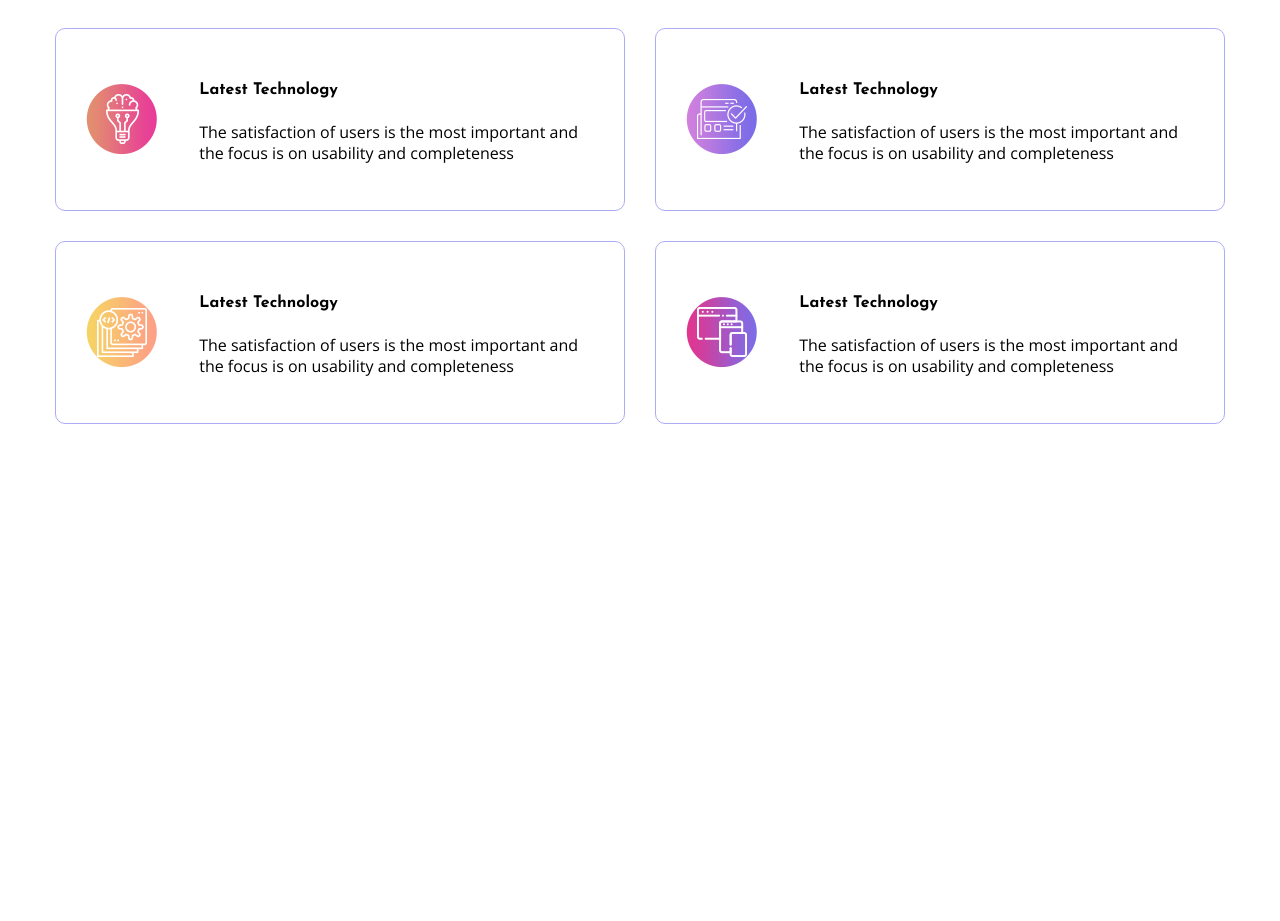
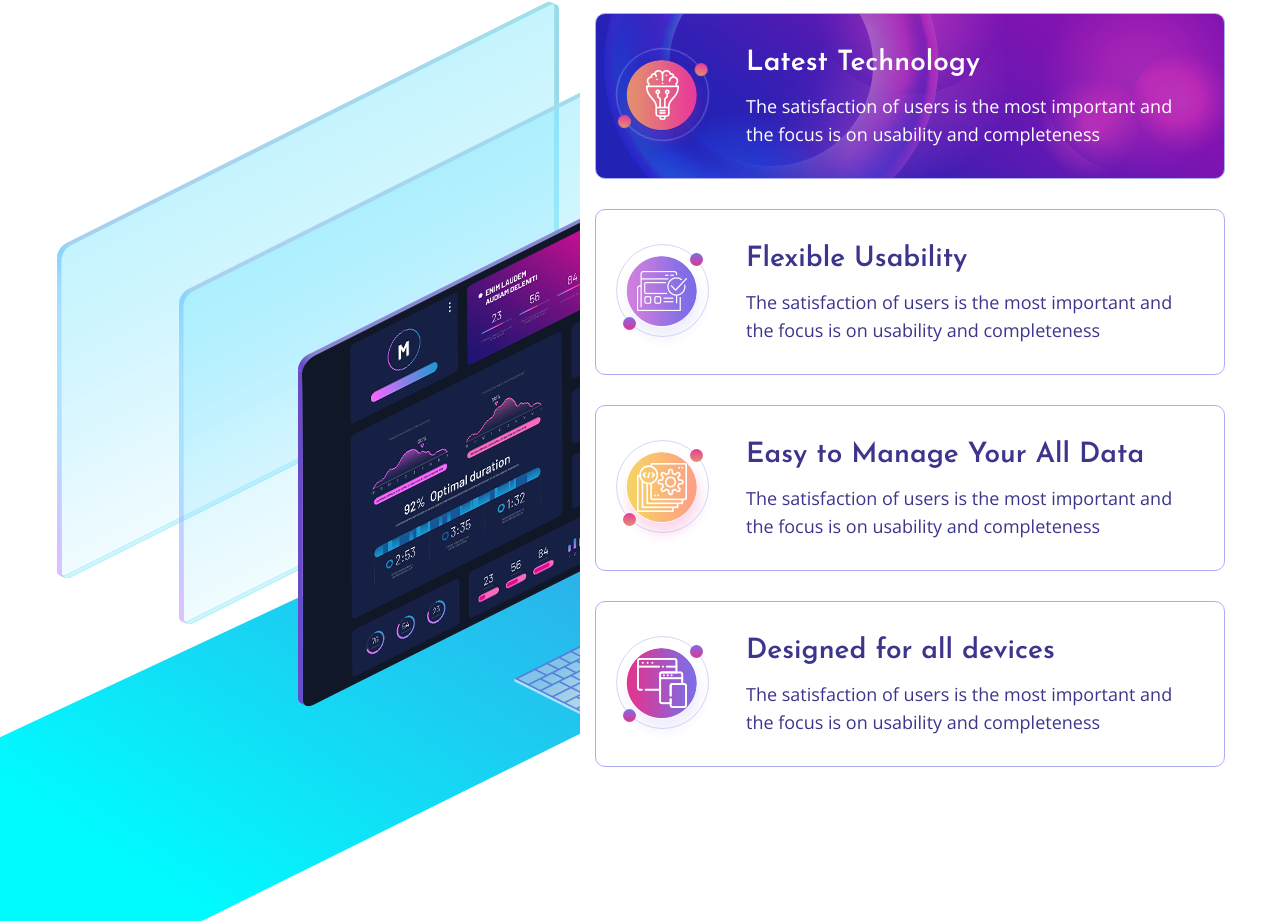
Before and after one commit to gaponova/mosto, a plain HTML site: page index.html in a window 1280 px wide. Shown: the part 1879-2800 px from the top of the page. Before the commit the page ends 2318 px from the top, so only its background shows below. Drawn offline with nearby package versions, Linux system fonts and the light colour scheme; a script that the page names is missing.

Commit message:
Улучшенный вариант разметки и стилизации секции boost

```diff
--- a/css/style.css
+++ b/css/style.css
@@ -303,7 +303,7 @@ header {
 
 .btn-transparent {
   display: inline-block;
-  font-family: "openSans", sans-serif;
+  font-family: "Open Sans", sans-serif;
   font-size: 16px;
   font-weight: 600;
   line-height: 28px;
@@ -582,7 +582,9 @@ input:checked+#overlay>* {
 
 /*----------Стили для блока секции boost ----------*/
 
-.boost {}
+.boost {
+  position: relative;
+}
 
 .boost-decs {
   max-width: 750px;
@@ -596,6 +598,13 @@ input:checked+#overlay>* {
 
 .boost__text {}
 
+.boost-img {
+  position: absolute;
+  top: 15%;
+  left: -11%;
+  z-index: -2;
+}
+
 .boost-row {
   display: flex;
   flex-wrap: wrap;
@@ -603,32 +612,187 @@ input:checked+#overlay>* {
   margin: 0 -15px;
 }
 
+.boost-box {}
+
+.boost-box__empty {
+  width: calc(45%);
+}
+
+.boost-box__full {
+  position: relative;
+  width: calc(55%);
+  background: rgb(100%, 100%, 100%, 1);
+  z-index: 0;
+}
+
 .boost-item {
+  position: relative;
   display: flex;
   justify-content: space-between;
   align-items: center;
-  width: calc(50% - 30px);
-  margin: 15px;
+  margin: 0 15px 30px;
   padding: 30px;
+  background-color: rgba(255, 255, 255, 1);
   border: 1px solid #acacf4;
   border-radius: 10px;
+  transition: 0.3s;
 }
 
+.boost-item:hover {
+  background-color: rgba(255, 255, 255, 0);
+  color: #ffffff;
+}
+
+.boost-item::before {
+  content: "";
+  position: absolute;
+  top: 0;
+  left: 0;
+  width: 100%;
+  height: 100%;
+  background: url(../img/feature-bg.png) no-repeat center center;
+  background-size: cover;
+  border-radius: 10px;
+  transition: 0.3s;
+  opacity: 1;
+  z-index: -1;
+}
+
+.boost-item_active {
+  background: url(../img/feature-bg.png) no-repeat center center;
+  background-size: cover;
+}
+
+
+
 .boost-item__thumb {
-  width: 200px;
+  position: relative;
+  min-width: 100px;
+  margin-right: 20px;
+
+
+}
+
+.circle {
+  animation-name: circle;
+  position: absolute;
+  top: -12px;
+  left: -10px;
+  width: 93px;
+  height: 93px;
+  border: 1px solid rgb(67%, 67%, 96%, 0.5);
+  border-radius: 50%;
+
+
+}
+
+.boost-item:hover .circle {
+  animation-duration: 3s;
+  animation-timing-function: linear;
+  animation-iteration-count: infinite;
+}
+
+.circle_active {
+  position: absolute;
+  top: -12px;
+  left: -10px;
+  width: 93px;
+  height: 93px;
+  border: 1px solid rgb(67%, 67%, 96%, 0.5);
+  border-radius: 50%;
+
+  animation-name: circle;
+  animation-duration: 3s;
+  animation-timing-function: linear;
+  animation-iteration-count: infinite;
+}
+
+.circle::before,
+.circle_active::before {
+  display: block;
+  content: "";
+  position: absolute;
+  top: 8px;
+  right: 5px;
+  width: 13px;
+  height: 13px;
+  background-image: linear-gradient(0deg, #e2906e 0, #e83a99 100%);
+  border-radius: 50%;
+}
+
+.circle::after,
+.circle_active::after {
+  display: block;
+  content: "";
+  position: absolute;
+  bottom: 6px;
+  left: 6px;
+  width: 13px;
+  height: 13px;
+  background-image: linear-gradient(0deg, #e2906e 0, #e83a99 100%);
+  border-radius: 50%;
+}
+
+
+@keyframes circle {
+  from {
+
+    transform: rotate(0);
+  }
+
+  to {
+    transform: rotate(360deg);
+  }
+}
+
+
+.circle_purple::before {
+  background-image: linear-gradient(0deg, #e1358f 0, #7e6ce7 100%);
+}
+
+.circle_purple::after {
+  background-image: linear-gradient(0deg, #e1358f 0, #7e6ce7 100%);
 }
 
 .boost-item__img {
   display: block;
+  box-shadow: 2.419px 9.703px 12.48px 0.52px rgba(67%, 67%, 96%, 0.2);
+  border-radius: 50%;
+  /* padding: 10px; */
+}
+
+.boost-item__img_pink {
+  box-shadow: 2.419px 9.703px 12.48px 0.52px rgba(232, 58, 153, 0.2);
 }
 
 .boost-item__content {}
 
-.boost-item__title {}
+.boost-item__title {
+  margin: 0;
+  font-size: 28px;
+  line-height: 38px;
+  font-weight: 600;
+  color: #3b368c;
+  margin-bottom: 10px;
+}
 
-.boost-item__info {}
+.boost-item__info {
+  margin: 0;
+  font-size: 18px;
+  line-height: 28px;
+  font-weight: 400;
+  color: #3b368c;
+}
 
+.boost-item__title_active,
+.boost-item__info_active {
+  color: #fff;
+}
 
+.boost-item:hover .boost-item__title,
+.boost-item:hover .boost-item__info {
+  color: #fff;
+}
 
 
 /*----------Кнопка Наверх----------*/
--- a/index.html
+++ b/index.html
@@ -151,42 +151,55 @@
       <h2 class="boost__title">Boost Your Productivity</h2>
       <p class="boost__text">In the process of making a app, the satisfaction of users is the most important and the focus is on usability and completeness</p>
     </div>
+    <div class="boost-img">
+      <img src="img/pc-mockup.png" alt="pc">
+    </div>
     <div class="container">
       <div class="boost-row">
-        <div class="boost-item">
-          <div class="boost-item__thumb">
-            <img class="boost-item__img" src="img/mini1.png" alt="technology">
+        <div class="boost-box boost-box__empty">
+
+        </div>
+        <div class="boost-box boost-box__full">
+          <div class="boost-item boost-item_active">
+
+            <div class="boost-item__thumb boost-item__thumb_orange">
+              <div class="circle circle_active"></div>
+              <img class="boost-item__img boost-item__img_pink" src="img/mini1.png" alt="technology">
             </div>
             <div class="boost-item__content">
-            <h4 class="boost-item__title">Latest Technology</h4>
+              <h4 class="boost-item__title boost-item__title_active">Latest Technology</h4>
+              <p class="boost-item__info boost-item__info_active">The satisfaction of users is the most important and the focus is on usability and completeness</p>
+            </div>
+          </div>
+          <div class="boost-item">
+            <div class="boost-item__thumb boost-item__thumb_purple">
+              <div class="circle circle_purple"></div>
+              <img class="boost-item__img" src="img/mini2.png" alt="technology">
+            </div>
+            <div class="boost-item__content">
+              <h4 class="boost-item__title">Flexible Usability</h4>
               <p class="boost-item__info">The satisfaction of users is the most important and the focus is on usability and completeness</p>
             </div>
           </div>
           <div class="boost-item">
-          <div class="boost-item__thumb">
-            <img class="boost-item__img" src="img/mini2.png" alt="technology">
+            <div class="boost-item__thumb  boost-item__thumb_orange">
+              <div class="circle"></div>
+              <img class="boost-item__img boost-item__img_pink" src="img/mini3.png" alt="technology">
             </div>
             <div class="boost-item__content">
-            <h4 class="boost-item__title">Latest Technology</h4>
+              <h4 class="boost-item__title">Easy to Manage Your All Data</h4>
               <p class="boost-item__info">The satisfaction of users is the most important and the focus is on usability and completeness</p>
             </div>
           </div>
           <div class="boost-item">
-          <div class="boost-item__thumb">
-            <img class="boost-item__img" src="img/mini3.png" alt="technology">
-          </div>
-          <div class="boost-item__content">
-            <h4 class="boost-item__title">Latest Technology</h4>
-            <p class="boost-item__info">The satisfaction of users is the most important and the focus is on usability and completeness</p>
-          </div>
-        </div>
-        <div class="boost-item">
-          <div class="boost-item__thumb">
+            <div class="boost-item__thumb  boost-item__thumb_purple">
+              <div class="circle circle_purple"></div>
               <img class="boost-item__img" src="img/mini4.png" alt="technology">
             </div>
             <div class="boost-item__content">
-            <h4 class="boost-item__title">Latest Technology</h4>
+              <h4 class="boost-item__title">Designed for all devices</h4>
               <p class="boost-item__info">The satisfaction of users is the most important and the focus is on usability and completeness</p>
+            </div>
           </div>
         </div>
       </div>
```
Lines whose indentation alone changed are shown as unchanged.
